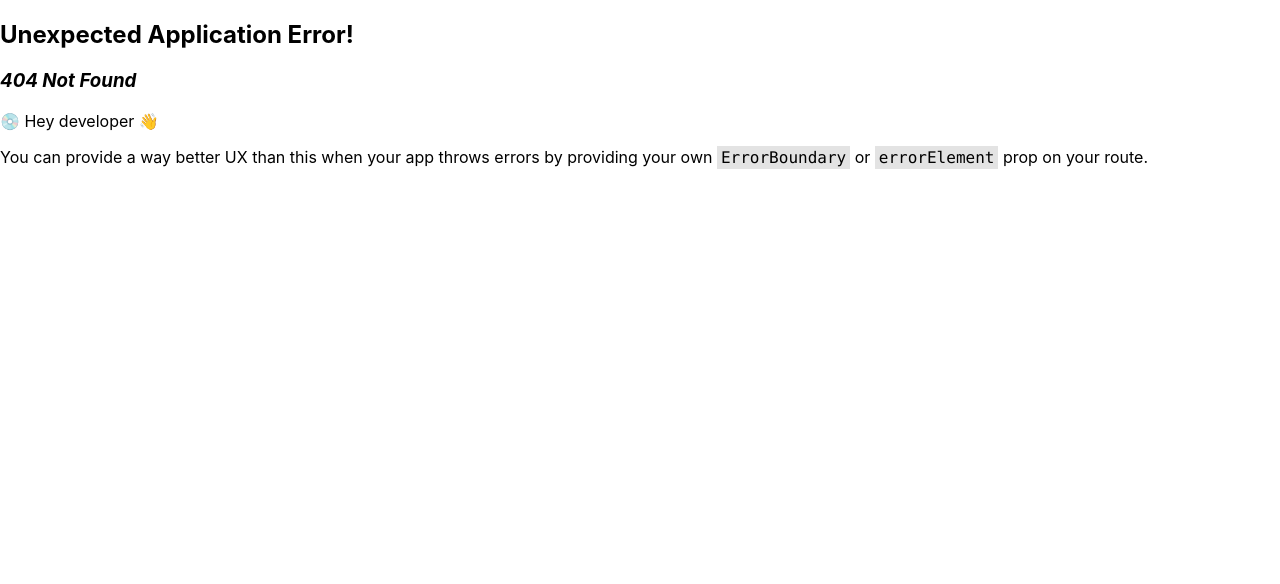
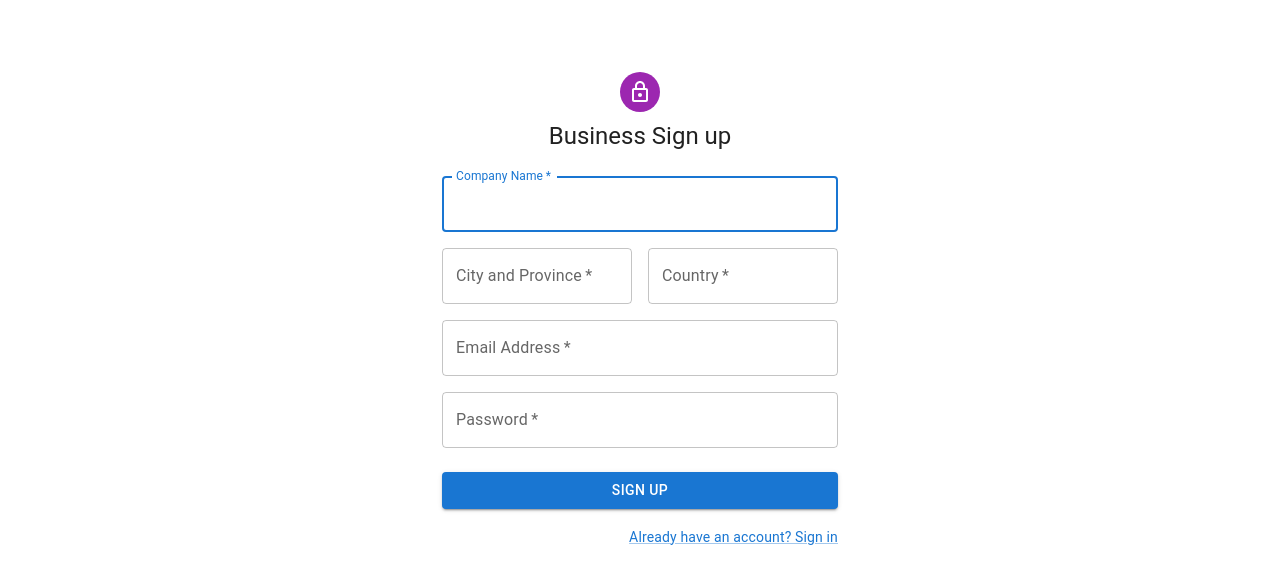
Before and after one commit to dcsil/Lampsz-App, a React (Create React App) app in the folder client/: page /signup in a window 1280 px wide. Before the commit this address had no page. Shown: the top 584 px of the page. Built offline with nearby package versions, Linux system fonts and the light colour scheme.

Commit message:
added signup page UI

```diff
--- a/client/src/App.tsx
+++ b/client/src/App.tsx
@@ -1,13 +1,16 @@
 import React from 'react';
 import { createTheme, ThemeProvider } from '@mui/material/styles';
 import Routes from './components/Routes';
+import Container from '@mui/material/Container';
 
 const theme = createTheme();
 
 function App() {
   return (
     <ThemeProvider theme={theme}>
-      <Routes/>
+      <Container component="main" maxWidth="xs">
+        <Routes/>
+      </Container>
     </ThemeProvider>
   );
 }
--- a/client/src/components/Login/BusinessLogin.tsx
+++ b/client/src/components/Login/BusinessLogin.tsx
@@ -70,7 +70,7 @@ export default function BusinessLogin() {
         </Button>
         <Grid container>
           <Grid item>
-            <Link href="#" variant="body2">
+            <Link href="/signup" variant="body2">
               Don't have an account? Sign Up
             </Link>
           </Grid>
--- a/client/src/components/Login/index.tsx
+++ b/client/src/components/Login/index.tsx
@@ -1,16 +1,7 @@
 import * as React from 'react';
-import Avatar from '@mui/material/Avatar';
-import Button from '@mui/material/Button';
 import CssBaseline from '@mui/material/CssBaseline';
-import TextField from '@mui/material/TextField';
-import FormControlLabel from '@mui/material/FormControlLabel';
-import Checkbox from '@mui/material/Checkbox';
-import Link from '@mui/material/Link';
-import Grid from '@mui/material/Grid';
 import Box from '@mui/material/Box';
-import LockOutlinedIcon from '@mui/icons-material/LockOutlined';
 import Typography from '@mui/material/Typography';
-import Container from '@mui/material/Container';
 import { Tab, Tabs } from '@mui/material';
 import BusinessLogin from './BusinessLogin';
 
@@ -28,8 +19,7 @@ function TabPanel(props: TabPanelProps) {
     <div
       role="tabpanel"
       hidden={value !== index}
-      id={`simple-tabpanel-${index}`}
-      aria-labelledby={`simple-tab-${index}`}
+      id={`login-tabpanel-${index}`}
       {...other}
     >
       {value === index && (
@@ -50,7 +40,7 @@ export default function Login() {
   };
 
   return (
-    <Container component="main" maxWidth="xs">
+    <React.Fragment>
       <CssBaseline/>
       <Box
         sx={{
@@ -68,6 +58,6 @@ export default function Login() {
           <BusinessLogin/>
         </TabPanel>
       </Box>
-    </Container>
+    </React.Fragment>
   );
 }
--- /dev/null
+++ b/client/src/components/Signup/index.tsx
@@ -0,0 +1,113 @@
+import * as React from 'react';
+import CssBaseline from '@mui/material/CssBaseline';
+import Typography from '@mui/material/Typography';
+import Box from '@mui/material/Box';
+import Avatar from '@mui/material/Avatar';
+import Grid from '@mui/material/Grid';
+import TextField from '@mui/material/TextField';
+import LockOutlinedIcon from '@mui/icons-material/LockOutlined';
+import Button from '@mui/material/Button';
+import Link from '@mui/material/Link';
+
+
+export default function Signup() {
+  const handleSubmit = (event: React.FormEvent<HTMLFormElement>) => {
+    event.preventDefault();
+    const data = new FormData(event.currentTarget);
+    console.log({
+      email: data.get('email'),
+      password: data.get('password'),
+    });
+  };
+
+  return (
+    <React.Fragment>
+      <CssBaseline/>
+      <Box
+        sx={{
+          marginTop: 8,
+          display: 'flex',
+          flexDirection: 'column',
+          alignItems: 'center',
+        }}
+      >
+        <Avatar sx={{ m: 1, bgcolor: 'secondary.main' }}>
+          <LockOutlinedIcon/>
+        </Avatar>
+        <Typography component="h1" variant="h5">
+          Business Sign up
+        </Typography>
+        <Box component="form" noValidate onSubmit={handleSubmit} sx={{ mt: 3 }}>
+          <Grid container spacing={2}>
+            <Grid item sm={12}>
+              <TextField
+                name="coompanyName"
+                required
+                fullWidth
+                id="companyName"
+                label="Company Name"
+                autoComplete="organization"
+                autoFocus
+              />
+            </Grid>
+            <Grid item xs={12} sm={6}>
+              <TextField
+                required
+                fullWidth
+                id="city"
+                label="City and Province"
+                name="city"
+              />
+            </Grid>
+            <Grid item xs={12} sm={6}>
+              <TextField
+                required
+                fullWidth
+                id="country"
+                label="Country"
+                name="country"
+                autoComplete="country"
+              />
+            </Grid>
+            <Grid item xs={12}>
+              <TextField
+                required
+                fullWidth
+                id="email"
+                label="Email Address"
+                name="email"
+                autoComplete="email"
+              />
+            </Grid>
+            <Grid item xs={12}>
+              <TextField
+                required
+                fullWidth
+                name="password"
+                label="Password"
+                type="password"
+                id="password"
+                autoComplete="new-password"
+              />
+            </Grid>
+          </Grid>
+          <Button
+            type="submit"
+            fullWidth
+            variant="contained"
+            sx={{ mt: 3, mb: 2 }}
+          >
+            Sign Up
+          </Button>
+          <Grid container justifyContent="flex-end">
+            <Grid item>
+              <Link href="/login" variant="body2">
+                Already have an account? Sign in
+              </Link>
+            </Grid>
+          </Grid>
+        </Box>
+      </Box>
+    </React.Fragment>
+  );
+}
```
Also changed, not shown: client/src/components/Routes.tsx (+6 -1 lines), 1 other file (tests, documents, lock files or other folders).
